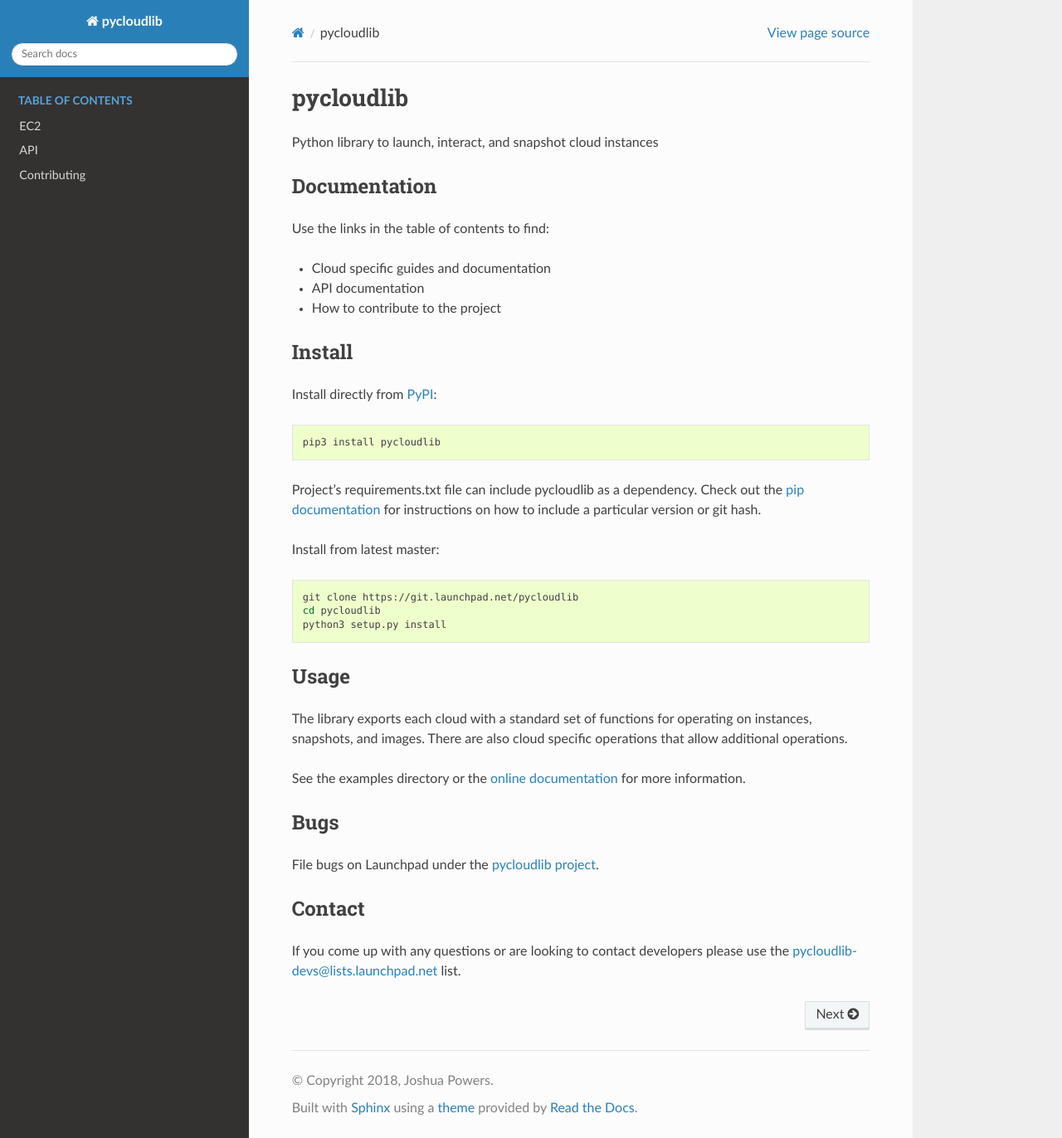
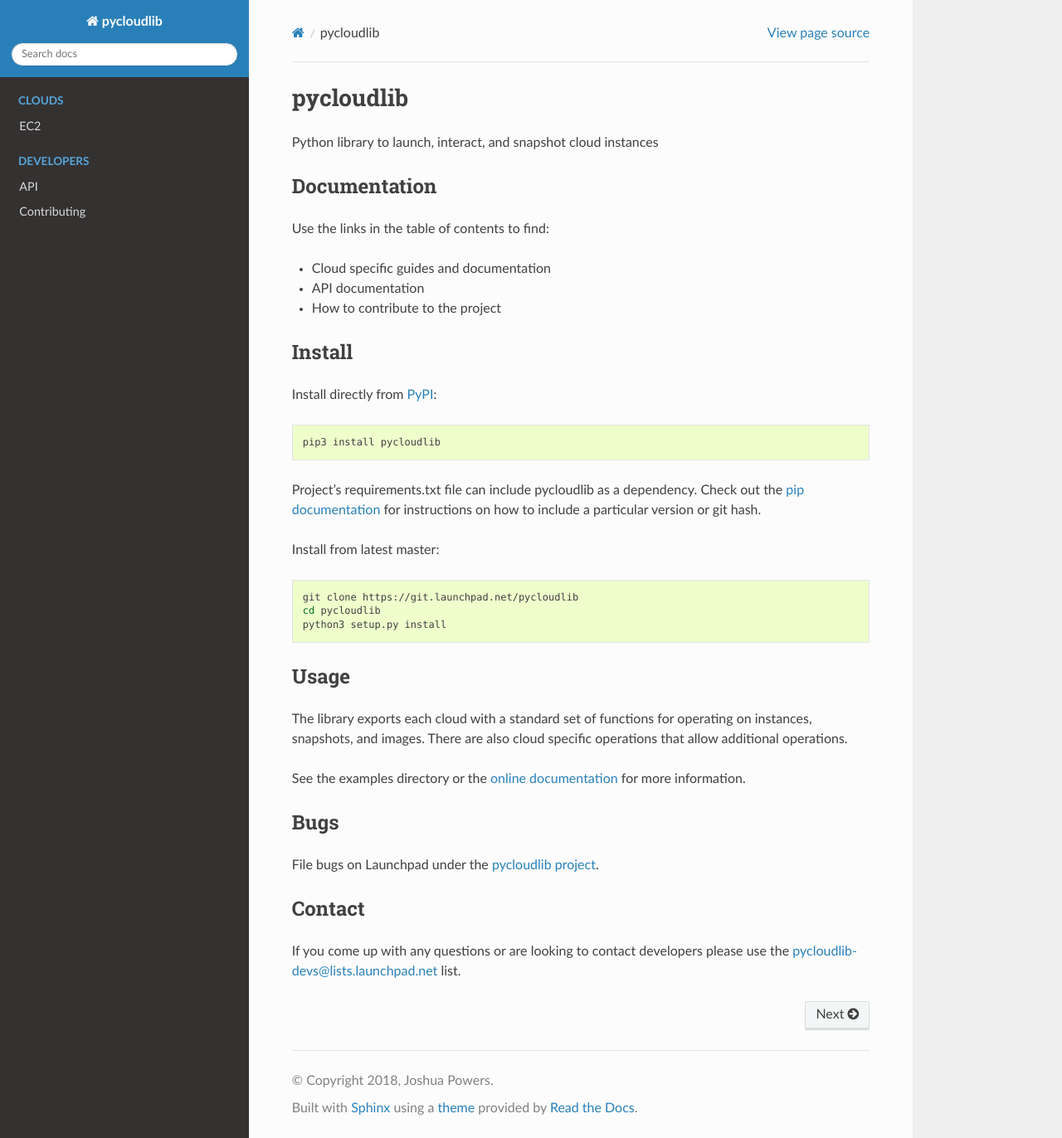
Before and after one commit to canonical/pycloudlib, a Sphinx documentation site: the page built from docs/index.rst, in a window 1280 px wide and 1372 px high. Shown: the whole window at 83% size. Built offline with Sphinx 7.4.7 and the Read the Docs theme 2.0.0, drawn with Linux system fonts in a browser that asks for light colours.

Commit message:
docs: seperate sections
To make things a bit clearer and easier long term this splits up the
clouds and developers sections and uses a glob on the cloud so I do not
have to manually add clouds as we add more.

```diff
--- a/docs/index.rst
+++ b/docs/index.rst
@@ -61,9 +61,14 @@
 
 .. toctree::
    :hidden:
-   :maxdepth: 1
-   :caption: Table of Contents
+   :glob:
+   :caption: Clouds
 
-   clouds/ec2
+   clouds/*
+
+.. toctree::
+   :hidden:
+   :caption: Developers
+
    api
    contributing
```
